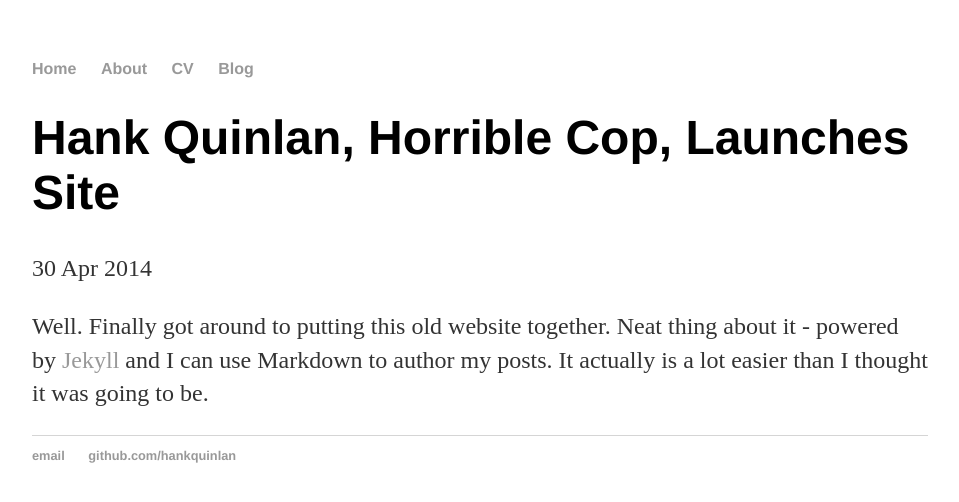
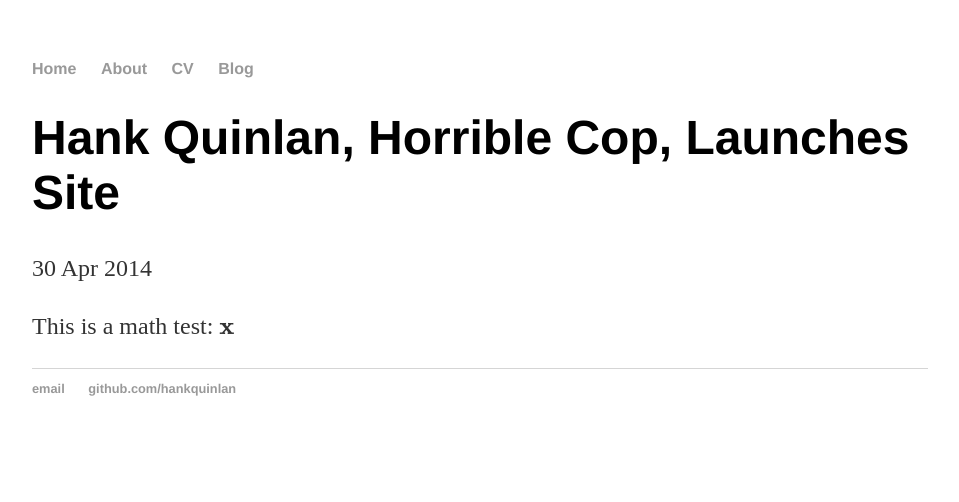
Before and after one commit to kozleo/kozleo.github.io, a Jekyll site: the page built from _posts/2014-04-30-hank-quinlan-site-launched.md, in a window 1280 px wide. Shown: the top 502 px of the page, without its empty margins (160-1119 px from the left). Built offline with Jekyll 4.4.1, drawn with Linux system fonts in a browser that asks for light colours; formulas are drawn with MathJax 3.

Commit message:
Update 2014-04-30-hank-quinlan-site-launched.md

```diff
--- a/_posts/2014-04-30-hank-quinlan-site-launched.md
+++ b/_posts/2014-04-30-hank-quinlan-site-launched.md
@@ -4,4 +4,4 @@
 date: 2014-04-30
 ---
 
-Well. Finally got around to putting this old website together. Neat thing about it - powered by [Jekyll](http://jekyllrb.com) and I can use Markdown to author my posts. It actually is a lot easier than I thought it was going to be.
+This is a math test: $$\mathbf{x}$$
```
